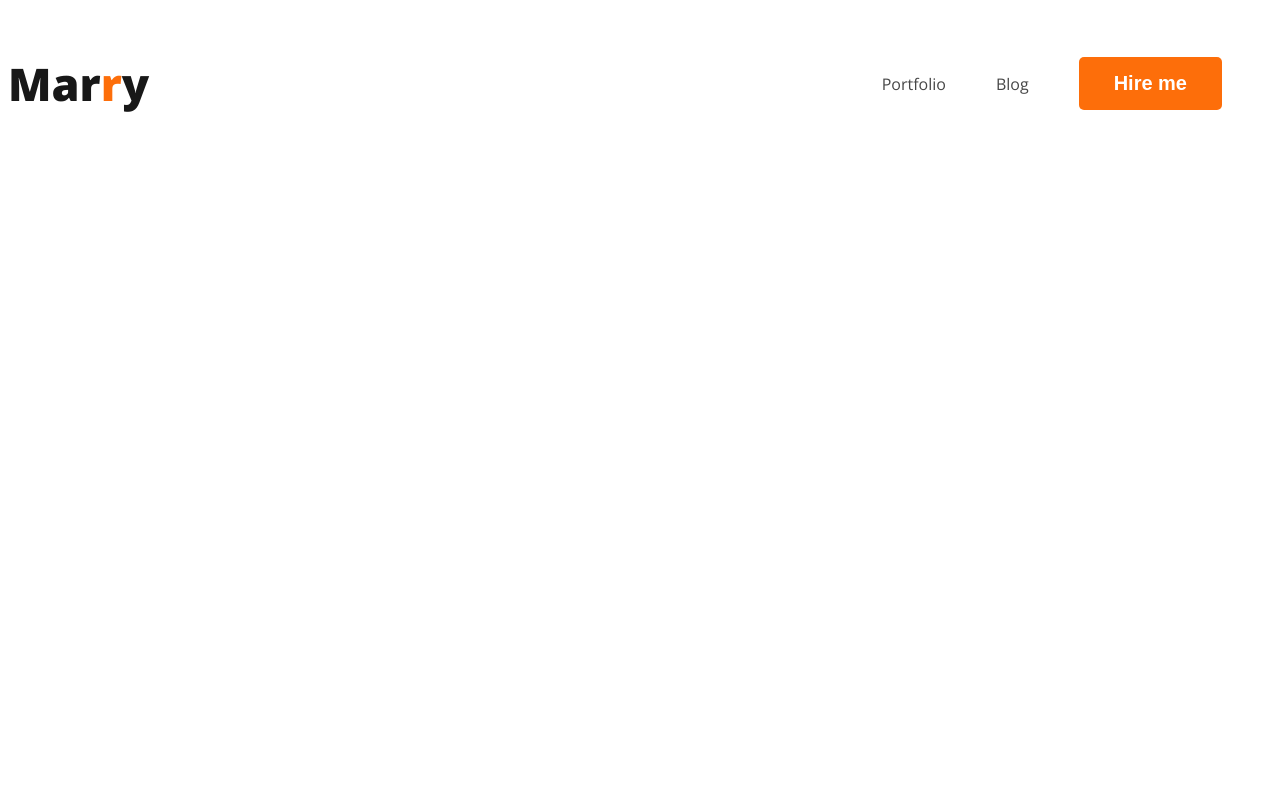
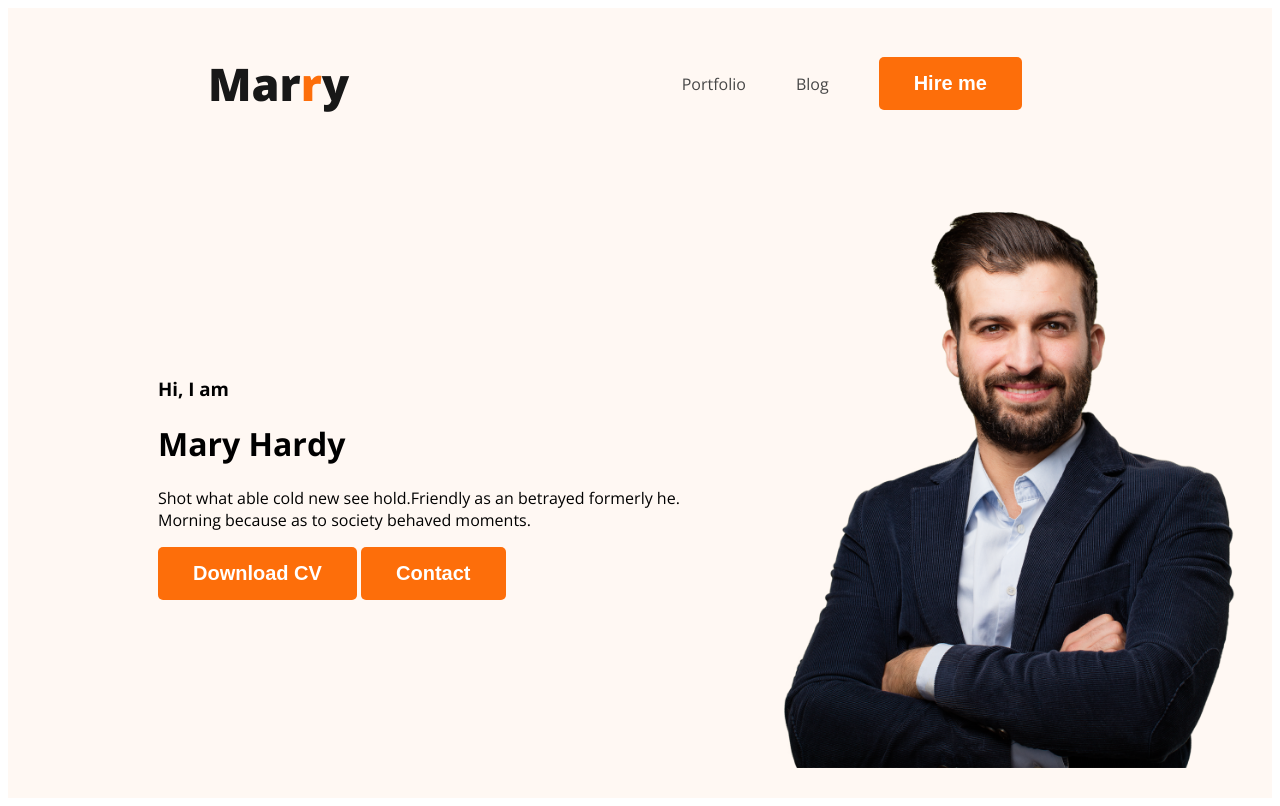
Before and after one commit to Saimur-Shahidullah/webdeveloper-portfolio, a plain HTML site: page index.html in a window 1280 px wide. Drawn offline with nearby package versions, Linux system fonts and the light colour scheme.

Commit message:
Banner content update

```diff
--- a/index.html
+++ b/index.html
@@ -1,18 +1,21 @@
 <!DOCTYPE html>
 <html lang="en">
+
 <head>
     <meta charset="UTF-8">
     <meta name="viewport" content="width=device-width, initial-scale=1.0">
     <title>We Developer Portfolio</title>
 
     <link rel="preconnect" href="https://fonts.googleapis.com">
-<link rel="preconnect" href="https://fonts.gstatic.com" crossorigin>
-<link href="https://fonts.googleapis.com/css2?family=Open+Sans:ital,wght@0,400;0,700;0,800;1,300&display=swap" rel="stylesheet">
+    <link rel="preconnect" href="https://fonts.gstatic.com" crossorigin>
+    <link href="https://fonts.googleapis.com/css2?family=Open+Sans:ital,wght@0,400;0,700;0,800;1,300&display=swap"
+        rel="stylesheet">
 
     <link rel="stylesheet" href="styles/portfolio.css">
 </head>
+
 <body>
-    <header>
+    <header class="header-class">
         <nav>
             <h3 class="website-title">Mar<span class="text-primary">r</span>y</h3>
             <ul>
@@ -21,6 +24,17 @@
                 <li><Button class="btn-primary">Hire me</Button></li>
             </ul>
         </nav>
+        <div class="banner">
+            <div class="banner-content">
+                <h3 class="banner-greetings">Hi, I am</h3>
+                <h1 class="banner-title">Mary Hardy</h1>
+                <p>Shot what able cold new see hold.Friendly as an betrayed formerly he. Morning because as to society
+                    behaved moments.</p>
+                <button class="btn-primary">Download CV</button>
+                <button class="btn-primary">Contact</button>
+            </div>
+            <img class="profile-picture" src="./images/hardy.png" alt="">
+        </div>
     </header>
     <main>
 
@@ -29,4 +43,5 @@
 
     </footer>
 </body>
+
 </html>
--- a/styles/portfolio.css
+++ b/styles/portfolio.css
@@ -17,6 +17,7 @@ nav{
     display: flex;
     justify-content: space-between;
     align-items: center;
+    margin: 0px 200px;
 }
 .website-title{
     color: #181818;
@@ -39,3 +40,15 @@ nav a{
     text-decoration: none;
     color: #474747;
 }
+/* header related style */
+header{
+    background-color: #FFF8F3;
+}
+.banner{
+    padding: 30px 30px 30px 150px;
+    display: flex;
+    align-items: center;
+}
+.banner .profile-picture{
+    width: 500px;
+}
```
